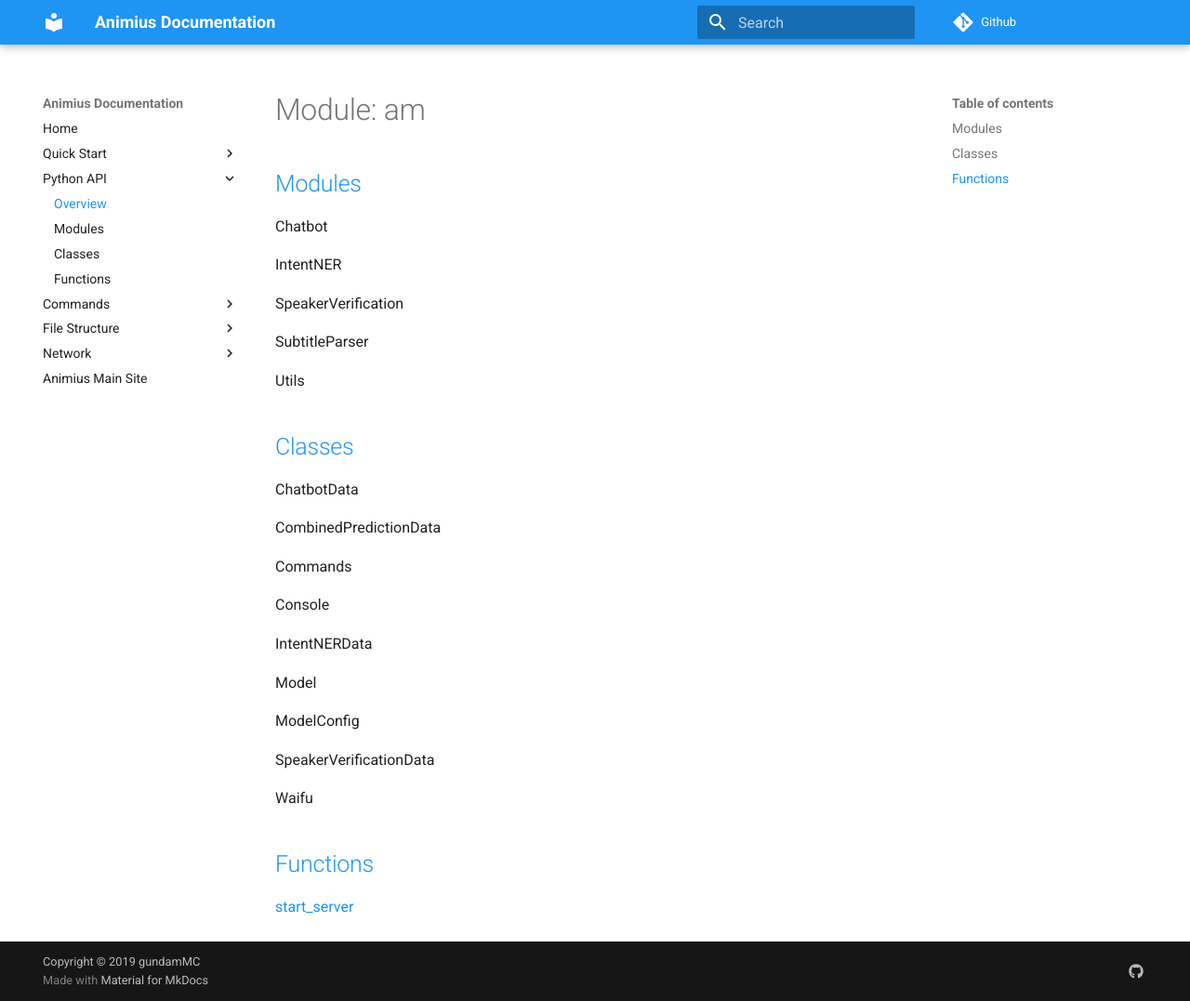
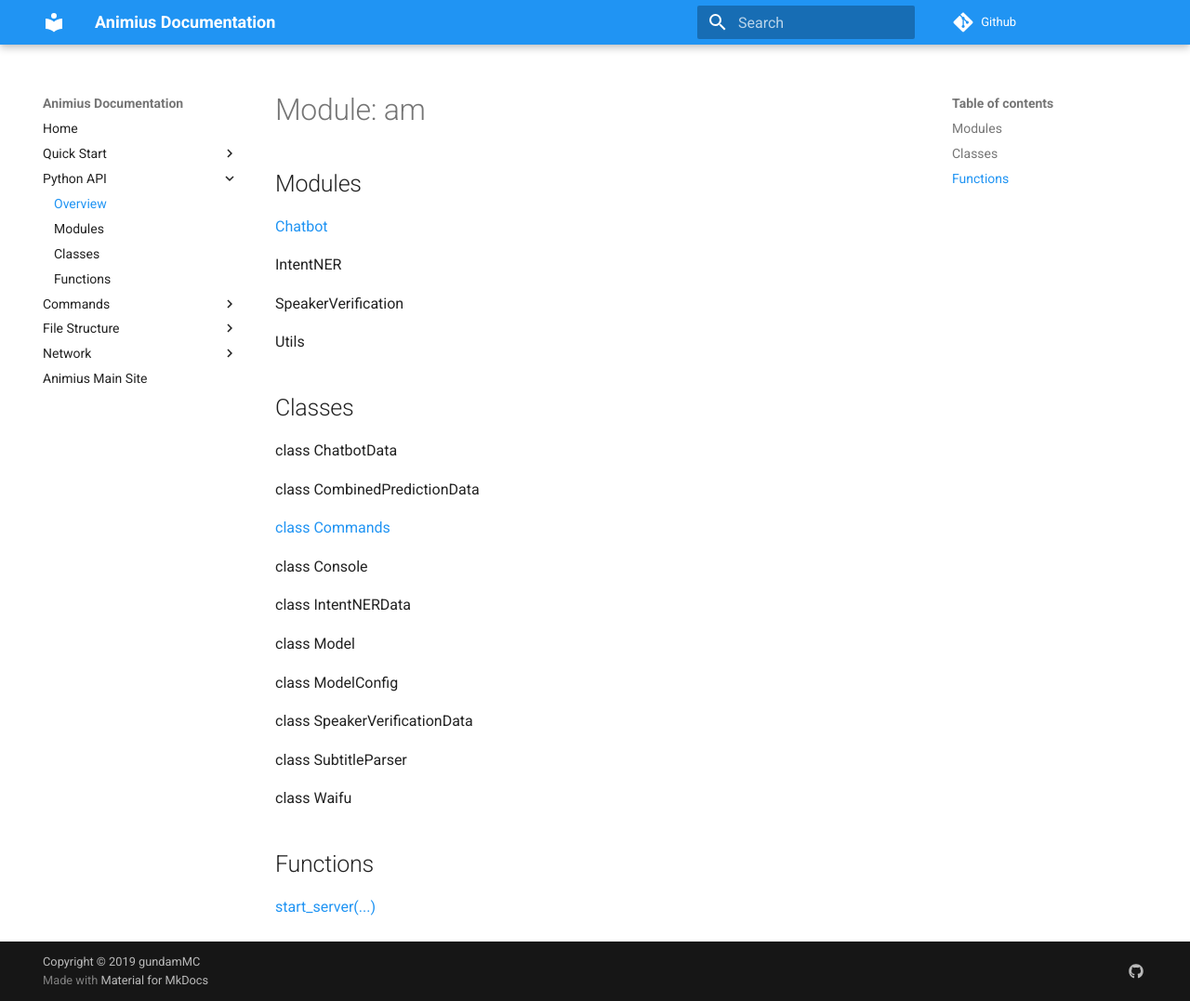
Before and after one commit to gundamMC/animius, an MkDocs documentation site: the page built from docs/python/overview.md, in a window 1280 px wide and 1077 px high. Shown: the whole window at 93% size. Built offline with MkDocs 1.6.1 and Material for MkDocs 9.7.7, drawn with Linux system fonts in a browser that asks for light colours; comment, search, counter and statistics services are not loaded.

Commit message:
Edit the structure of Python API docs.
Signed-off-by: xAsiimov <admin@xasiimov.com>

```diff
--- a/docs/python/overview.md
+++ b/docs/python/overview.md
@@ -1,37 +1,37 @@
 # Module: am
 
-## [Modules](https://gundammc.github.io/animius/python/modules/)
+## Modules
 
-Chatbot
+[Chatbot](https://gundammc.github.io/animius/python/modules/#am.Chatbot)
 
 IntentNER
 
 SpeakerVerification
 
-SubtitleParser
-
 Utils
 
-## [Classes](https://gundammc.github.io/animius/python/classes/)
+## Classes
 
-ChatbotData
+class ChatbotData
 
-CombinedPredictionData
+class CombinedPredictionData
 
-Commands
+[class Commands](https://gundammc.github.io/animius/python/classes#am.Commands)
 
-Console
+class Console
 
-IntentNERData
+class IntentNERData
 
-Model
+class Model
 
-ModelConfig
+class ModelConfig
 
-SpeakerVerificationData
+class SpeakerVerificationData
 
-Waifu
+class SubtitleParser
 
-## [Functions](https://gundammc.github.io/animius/python/functions/)
+class Waifu
 
-[start_server](https://gundammc.github.io/animius/python/functions/#start_server)
+## Functions
+
+[start_server(...)](https://gundammc.github.io/animius/python/functions/#start_server)
```
Also changed, not shown: docs/python/classes.md (+54 -0 lines), docs/python/functions.md (+31 -1 lines), docs/python/modules.md (+48 -0 lines).
